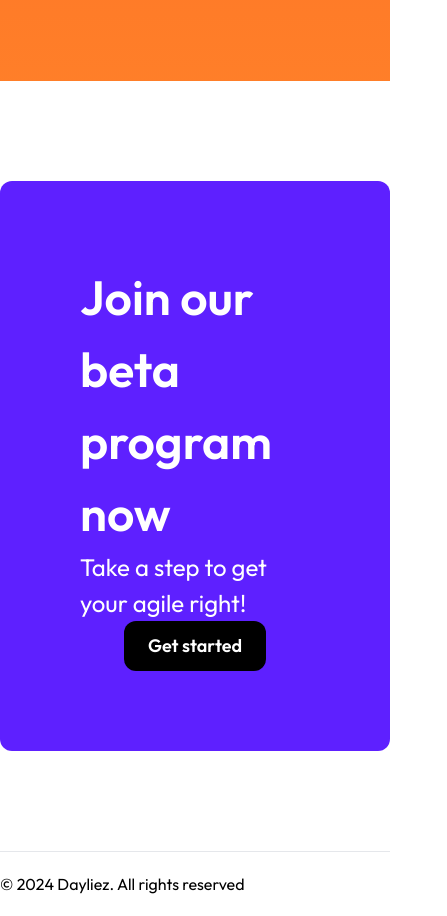
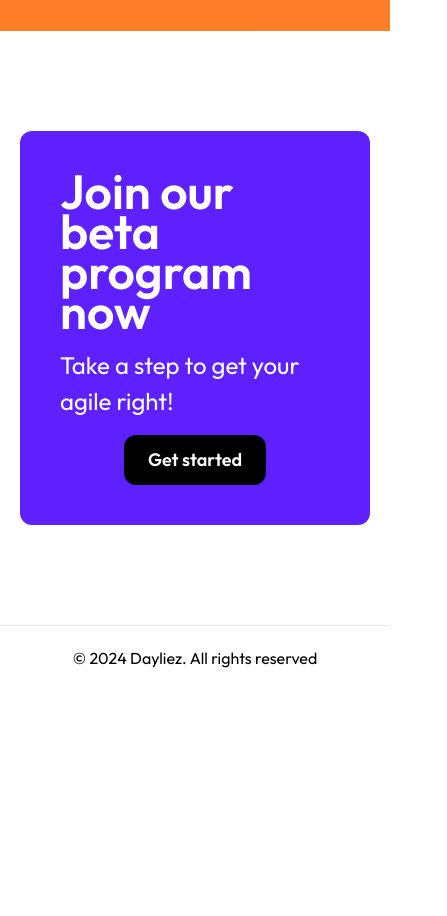
Before and after one commit to DutchBen/dayliez, a Gatsby site: page / in a window 390 px wide. Shown: the part 860-1776 px from the top of the page, 447 px wide, since content can reach past the window. After the commit the page ends 1550 px from the top, so only its background shows below. Built offline with nearby package versions, Linux system fonts and the light colour scheme; Gatsby itself is replaced by a stand-in of ours.

Commit message:
Homepage responsiveness

```diff
--- a/src/components/Footer.tsx
+++ b/src/components/Footer.tsx
@@ -6,7 +6,7 @@ export const Footer = () => {
     return (
         <ContentComponent>
             <hr className="mt-[100px]" />
-            <div className="font-outfit mb-5 mt-5">
+            <div className="font-outfit pb-5 pt-5 mx-auto w-fit lg:m-0">
                 © 2024 Dayliez. All rights reserved
             </div>
         </ContentComponent>
--- a/src/pages/index.tsx
+++ b/src/pages/index.tsx
@@ -15,7 +15,7 @@ const IndexPage = () => {
     return (
         <LayoutComponent>
             <ContentComponent extraClass="bg-dayliezOrangeLinear">
-                <div className="flex flex-col justify-start items-start p-7 lg:p-0 lg:items-none gap-[30px] lg:justify-between lg:flex-row w-full pt-[100px] lg:pt-[140px] pb-[100px] lg:pb-[100px] mx-auto font-outfit antialiased text-white">
+                <div className="flex flex-col items-center lg:justify-start p-7 lg:p-0 lg:items-none gap-[30px] lg:flex-row w-full pt-[50px] lg:pt-[140px] pb-[100px] lg:pb-[100px] mx-auto font-outfit antialiased text-white">
                     <div className="lg:w-[420px] lg:m-0 flex flex-col pt-7 animate-slide-in-bottom">
                         <h1 className="text-[63px] leading-[63px] font-semibold tracking-tighter">
                             Streamline
@@ -41,16 +41,35 @@ const IndexPage = () => {
                 </div>
             </ContentComponent>
             <ContentComponent>
-                <div className="lg:grid lg:grid-cols-4 rounded-xl w-full mt-[100px] lg:w-[960px] bg-dayliezPurple p-[80px] mx-auto font-outfit antialiased text-white">
+                <div
+                    className="
+                  lg:grid
+                  lg:grid-cols-4
+                  lg:w-[960px]
+                  lg:ml-0
+                  lg:mr-0
+                  lg:p-[80px]
+                  rounded-xl
+                  mt-[100px]
+                  bg-dayliezPurple
+                  p-[40px]
+                  ml-5
+                  mr-5
+                  mx-auto
+                  font-outfit
+                  antialiased
+                  text-white
+                  "
+                >
                     <div className="lg:col-span-3">
-                        <h2 className="text-[48px] font-semibold">
+                        <h2 className="text-[48px] font-semibold leading-10">
                             Join our beta program now
                         </h2>
-                        <div className="text-[24px]">
+                        <div className="text-[24px] pt-4">
                             Take a step to get your agile right!
                         </div>
                     </div>
-                    <div className="lg:col-span-1 place-self-center">
+                    <div className="lg:col-span-1 place-self-center pt-4 lg:pt-0">
                         <CTAButton size="large" />
                     </div>
                 </div>
```
